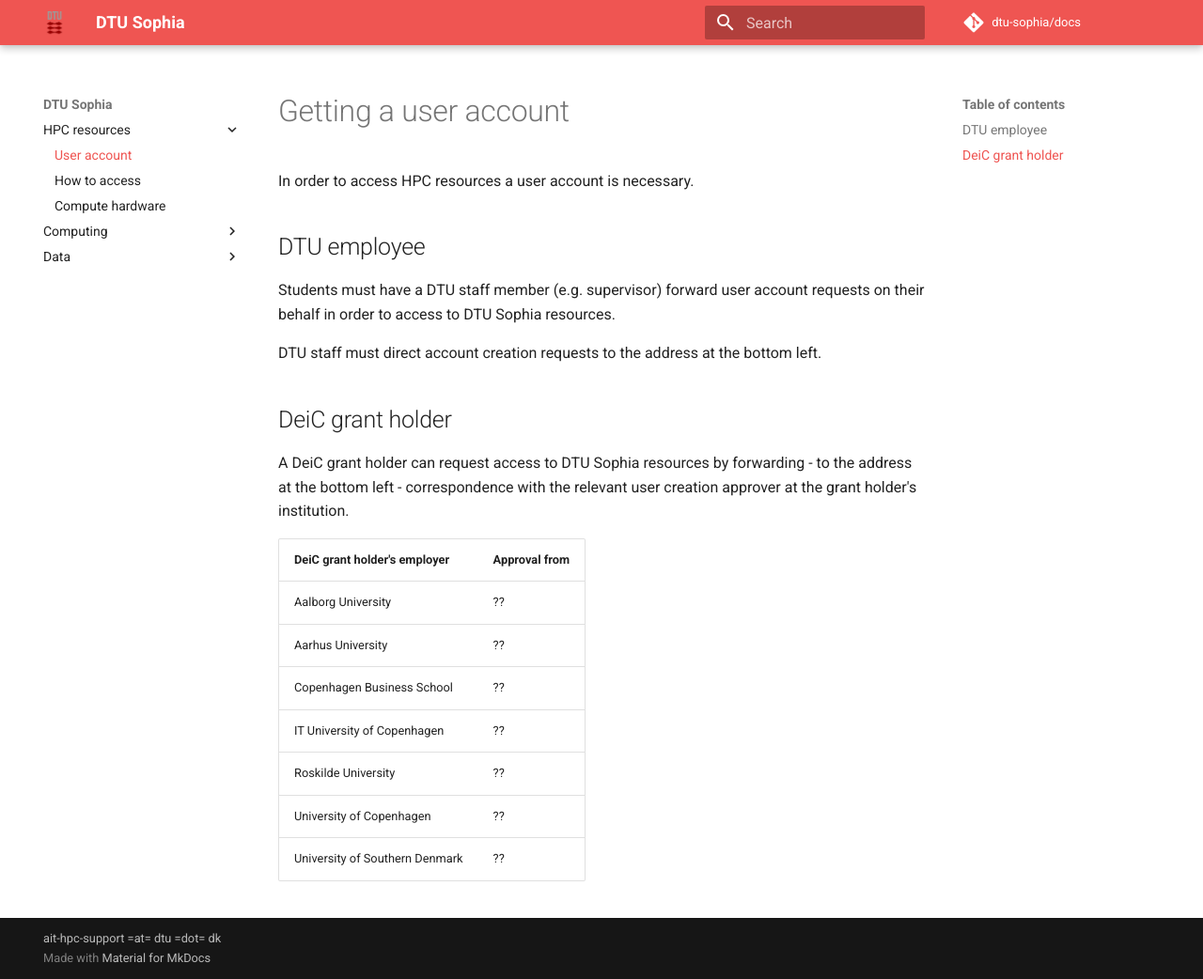
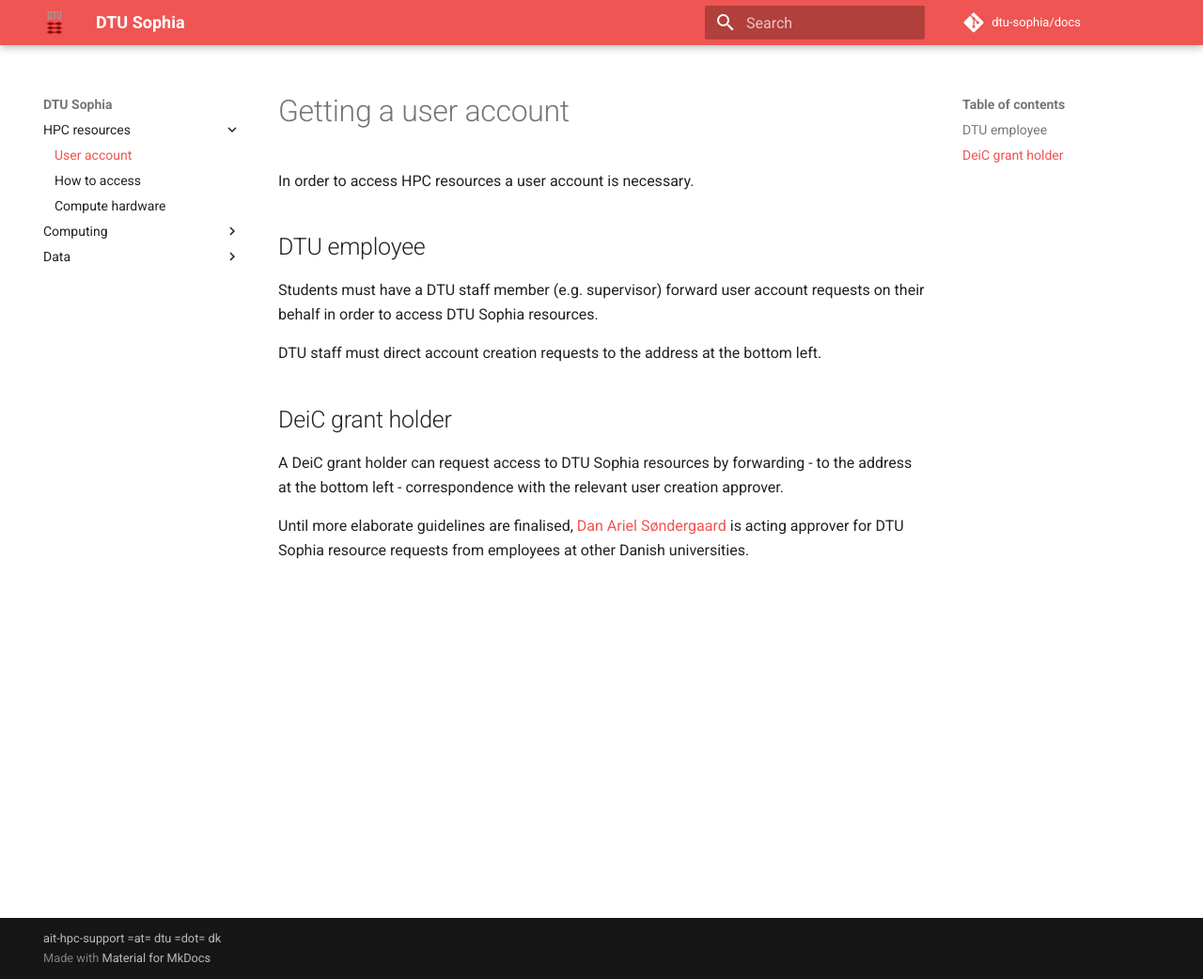
Before and after one commit to martavp/docs, an MkDocs documentation site: the page built from docs/account.md, in a window 1280 px wide and 1042 px high. Shown: the whole window at 94% size. Built offline with MkDocs 1.6.1 and Material for MkDocs 9.7.7, drawn with Linux system fonts in a browser that asks for light colours; comment, search, counter and statistics services are not loaded.

Commit message:
fix: 2021 interim year, contact Dan at AU

```diff
--- a/docs/account.md
+++ b/docs/account.md
@@ -6,7 +6,7 @@
 ## DTU employee
 
 Students must have a DTU staff member (e.g. supervisor) forward user account
-requests on their behalf in order to access to DTU Sophia resources.
+requests on their behalf in order to access DTU Sophia resources.
 
 DTU staff must direct account creation requests to the address at the bottom left.
 
@@ -15,14 +15,8 @@
 
 A DeiC grant holder can request access to DTU Sophia resources by
 forwarding - to the address at the bottom left - correspondence with the relevant user
-creation approver at the grant holder's institution.
+creation approver.
 
-| DeiC grant holder's employer   | Approval from             |
-| ------------------------------ | ------------------------- |
-| Aalborg University             | ??                        |
-| Aarhus University              | ??                        |
-| Copenhagen Business School     | ??                        |
-| IT University of Copenhagen    | ??                        |
-| Roskilde University            | ??                        |
-| University of Copenhagen       | ??                        |
-| University of Southern Denmark | ??                        |
+Until more elaborate guidelines are finalised,
+[Dan Ariel Søndergaard](https://international.au.dk/en/about/contact/staffdir)
+is acting approver for DTU Sophia resource requests from employees at other Danish universities.
```
